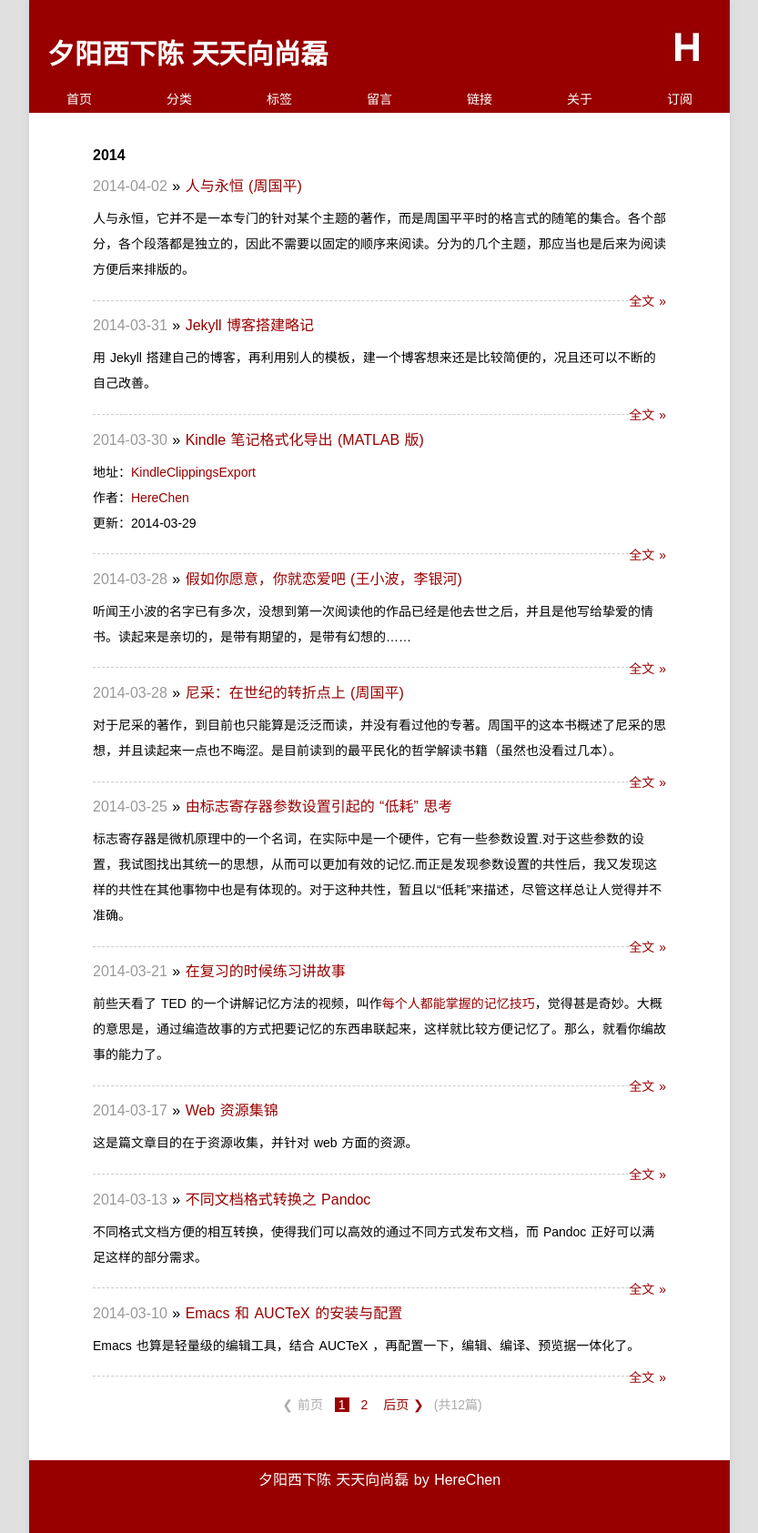
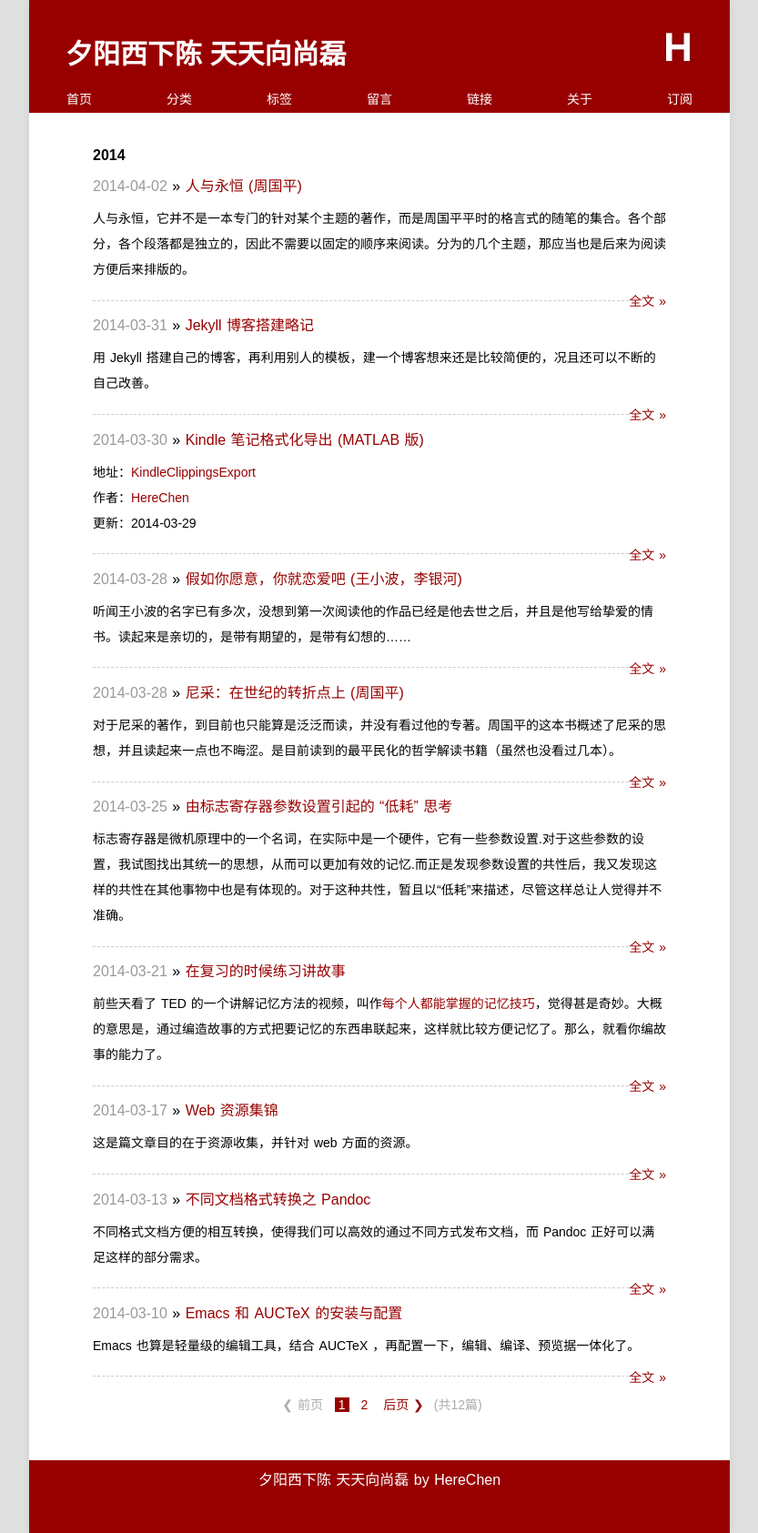
Before and after one commit to Xuezhiyuanlin/herechen.github.io, a Jekyll site: the page built from index.html, in a window 1280 px wide. Shown: the whole page at 91% size, without its empty margins (223-1056 px from the left). Built offline with Jekyll 4.4.1, drawn with Linux system fonts in a browser that asks for light colours; some web fonts are replaced; Markdown is read by kramdown in place of the engine named in the settings; the list of posts is cut into pages by our own code.

Commit message:
herechen

```diff
--- a/media/css/style.css
+++ b/media/css/style.css
@@ -67,9 +67,9 @@ blockquote p{margin:0;padding:.5em 0;}
 .pageNavLeft,.pageNavInvalidLeft{float: left;}
 .pageNavRight,.pageNavInvalidRight{float: right;}
 
-header{padding:35px 20px 15px 20px;display: block;position:relative;background: #980000;}
+header{padding:35px 40px 15px 40px;display: block;position:relative;background: #980000;}
 header a{font-family: serif;font-size: 30px;color: #ffffff;}
-.logo{top: 25px;right:20px;max-width: 100%;vertical-align: middle;position: absolute;margin: 2px;}
+.logo{top: 25px;right:30px;max-width: 100%;vertical-align: middle;position: absolute;margin: 2px;}
 
 .nav{font-family:"Electrolize",sans-serif;font-size: 14px;height: 30px;text-transform:uppercase;background-color: #980000;}
 .nav ul{margin: 0;padding: 0;line-height: 30px;list-style: none;background: #980000;}
```
